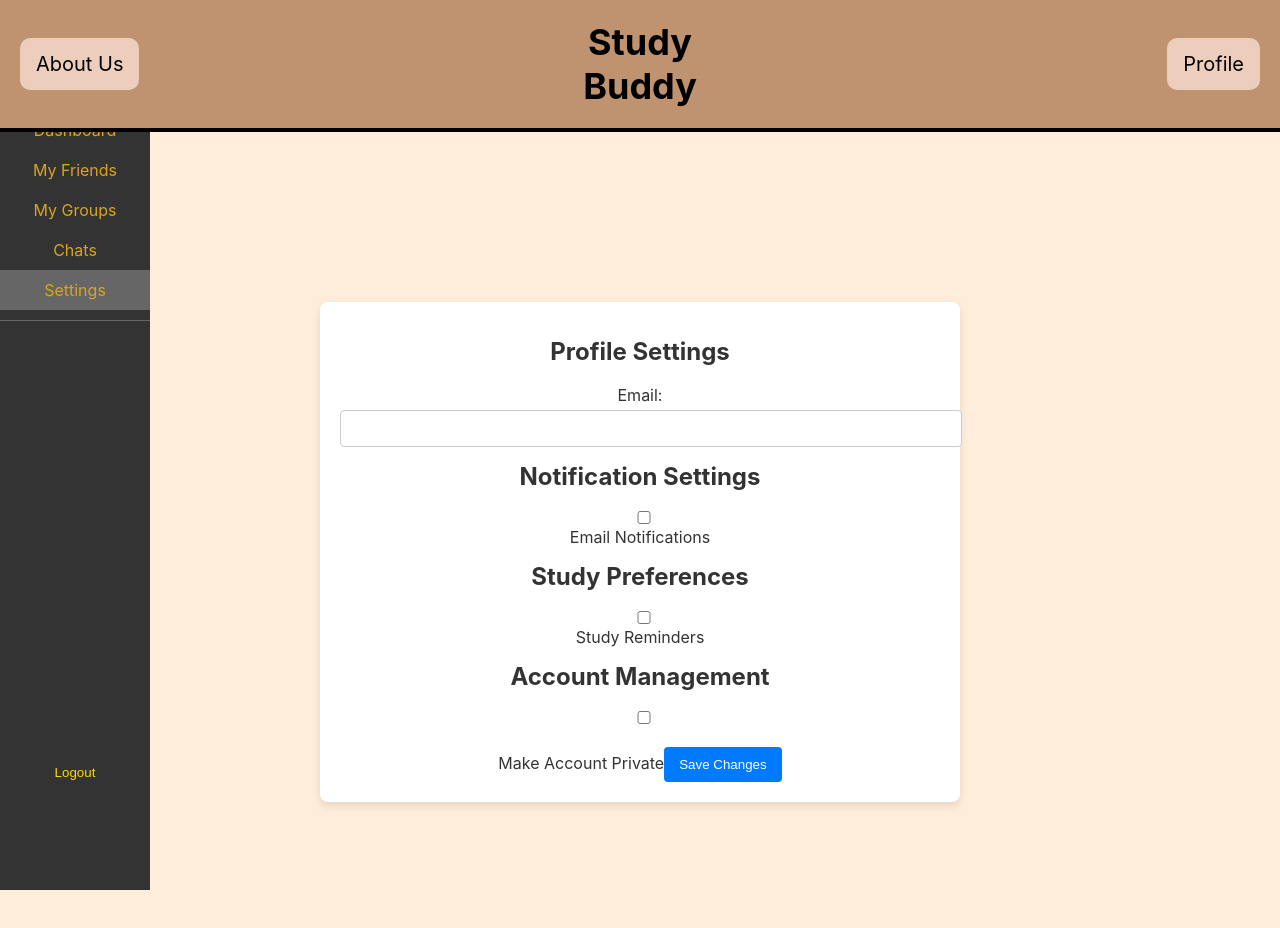
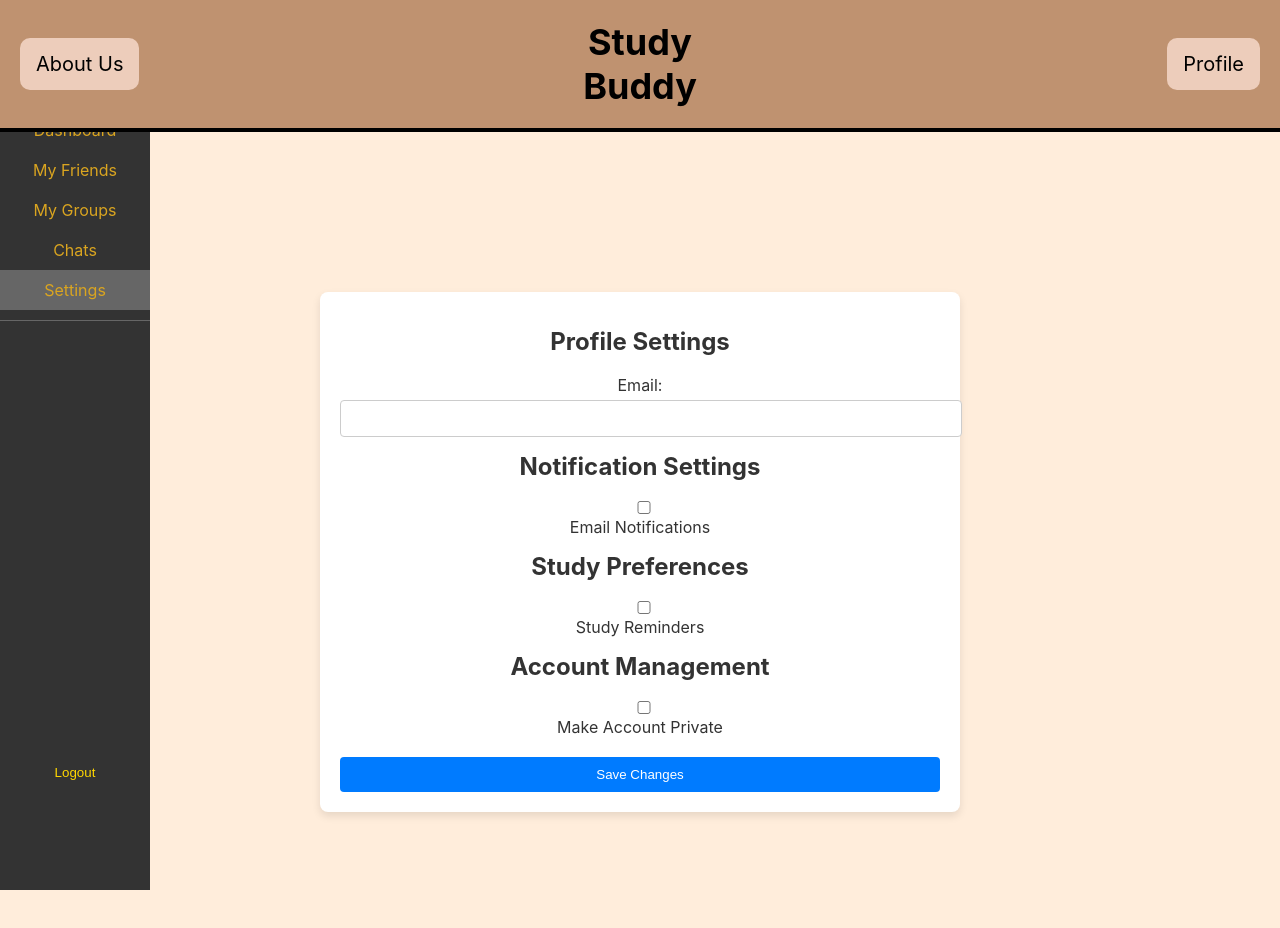
Before and after one commit to nguyenkkent/StuddyBuddy-Individual, a React (Create React App) app in the folder application/frontend/: page /settings in a window 1280 px wide. Shown: the top 928 px of the page. Built offline with nearby package versions, Linux system fonts and the light colour scheme; no server answers.

Commit message:
settings css where the button was next to the text

```diff
--- a/application/frontend/src/components/pages/Settings.js
+++ b/application/frontend/src/components/pages/Settings.js
@@ -68,6 +68,7 @@ function Settings() {
                     />
                     Make Account Private
                 </label>
+
                 <button type="submit">Save Changes</button>
             </form>
         </div>
--- a/application/frontend/src/css/Settings.css
+++ b/application/frontend/src/css/Settings.css
@@ -35,6 +35,8 @@ body, html {
   }
 
   .settings-form button {
+    display: block;
+    width: 100%;
     margin-top: 20px;
     padding: 10px 15px;
     background-color: #007bff;
```
